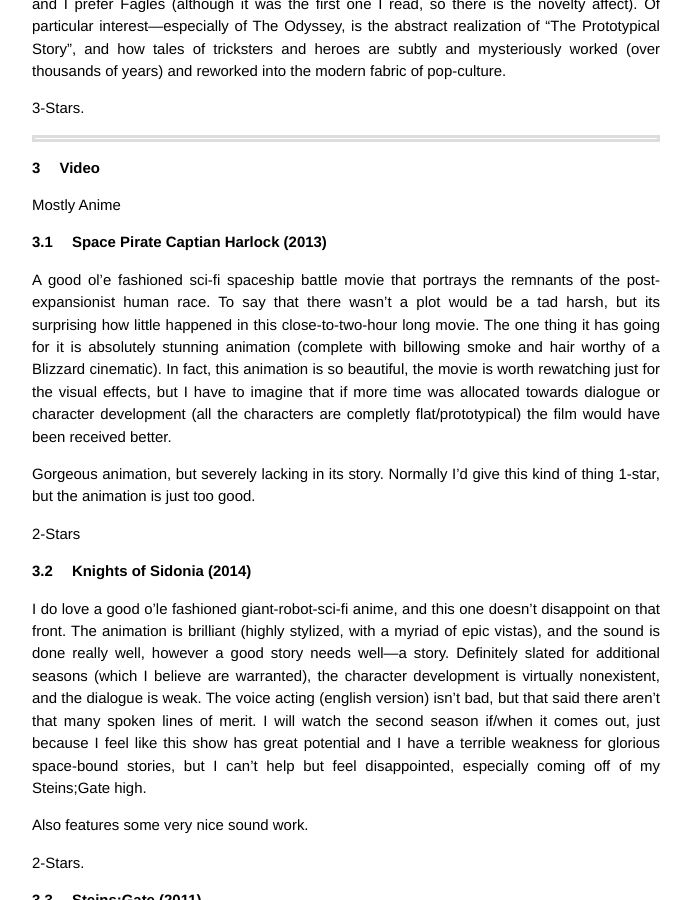
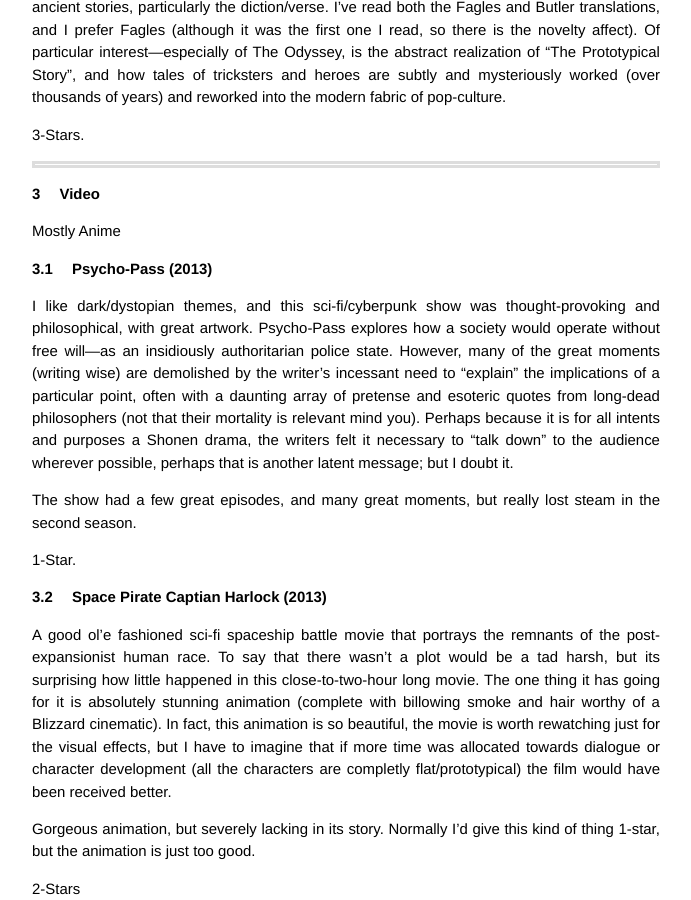
Before and after one commit to athuras/athuras.github.com, a Jekyll site: the page built from _posts/2014-08-06-Booklist.markdown, in a window 1280 px wide and 900 px high, scrolled down 4925 px. Shown: the whole window, without its empty margins (294-985 px from the left). Built offline with Jekyll 4.4.1, drawn with Linux system fonts in a browser that asks for light colours; comment, search, counter and statistics services are not loaded.

Commit message:
added psyco-pass review

```diff
--- a/_posts/2014-08-06-Booklist.markdown
+++ b/_posts/2014-08-06-Booklist.markdown
@@ -154,6 +154,17 @@
 # Video
 Mostly Anime
 
+## Psycho-Pass (2013)
+I like dark/dystopian themes, and this sci-fi/cyberpunk show was thought-provoking and philosophical, with great artwork.
+Psycho-Pass explores how a society would operate without free will---as an insidiously authoritarian police state.
+However, many of the great moments (writing wise) are demolished by the writer's incessant need to "explain" the implications of a particular point, often with a daunting array of pretense and esoteric quotes from long-dead philosophers (not that their mortality is relevant mind you).
+Perhaps because it is for all intents and purposes a Shonen drama, the writers felt it necessary to "talk down" to the audience wherever possible, perhaps that is another latent message; but I doubt it.
+
+The show had a few great episodes, and many great moments, but really lost steam in the second season.
+
+1-Star.
+
+
 ## Space Pirate Captian Harlock (2013)
 A good ol'e fashioned sci-fi spaceship battle movie that portrays the remnants of the post-expansionist human race.
 To say that there wasn't a plot would be a tad harsh, but its surprising how little happened in this close-to-two-hour long movie.
```
